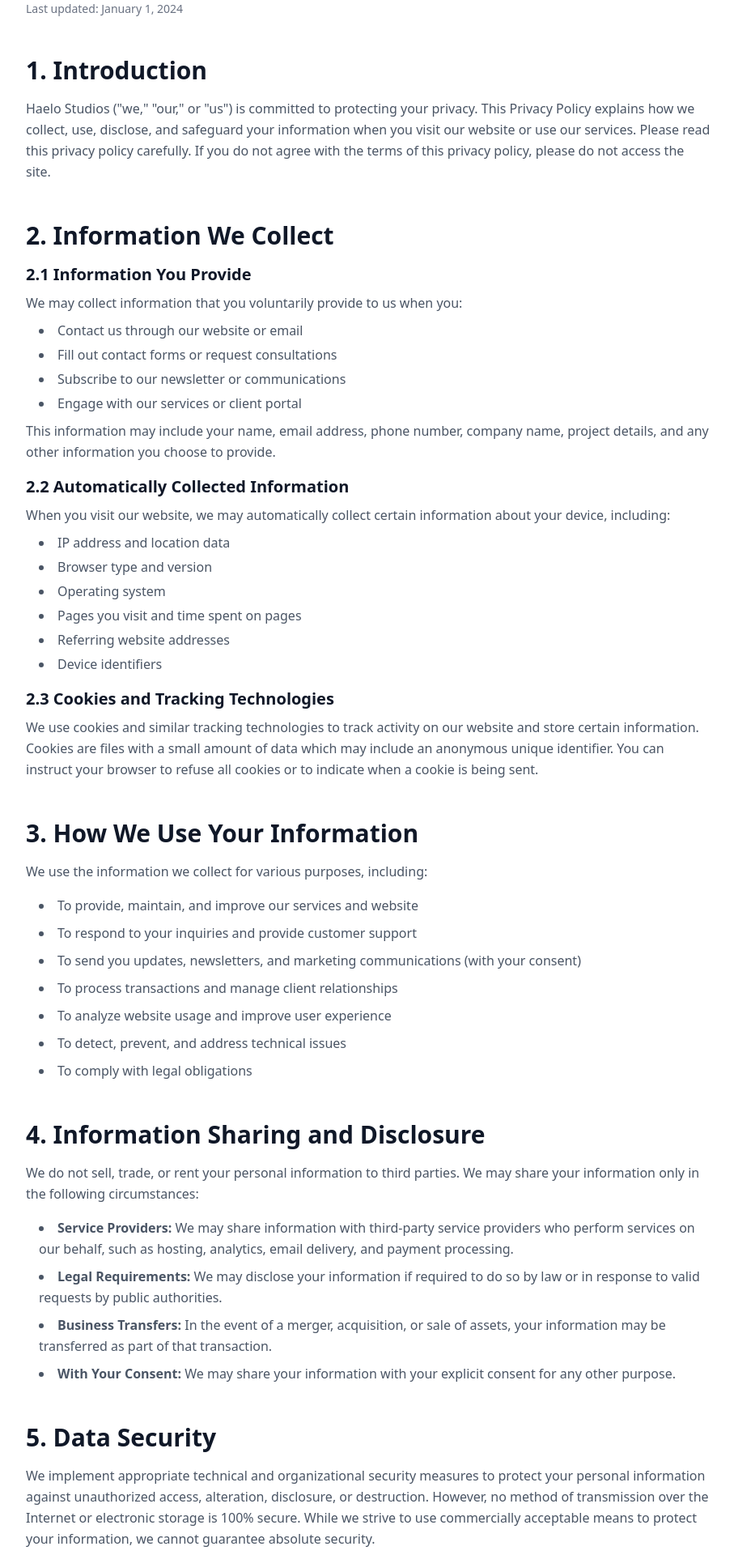
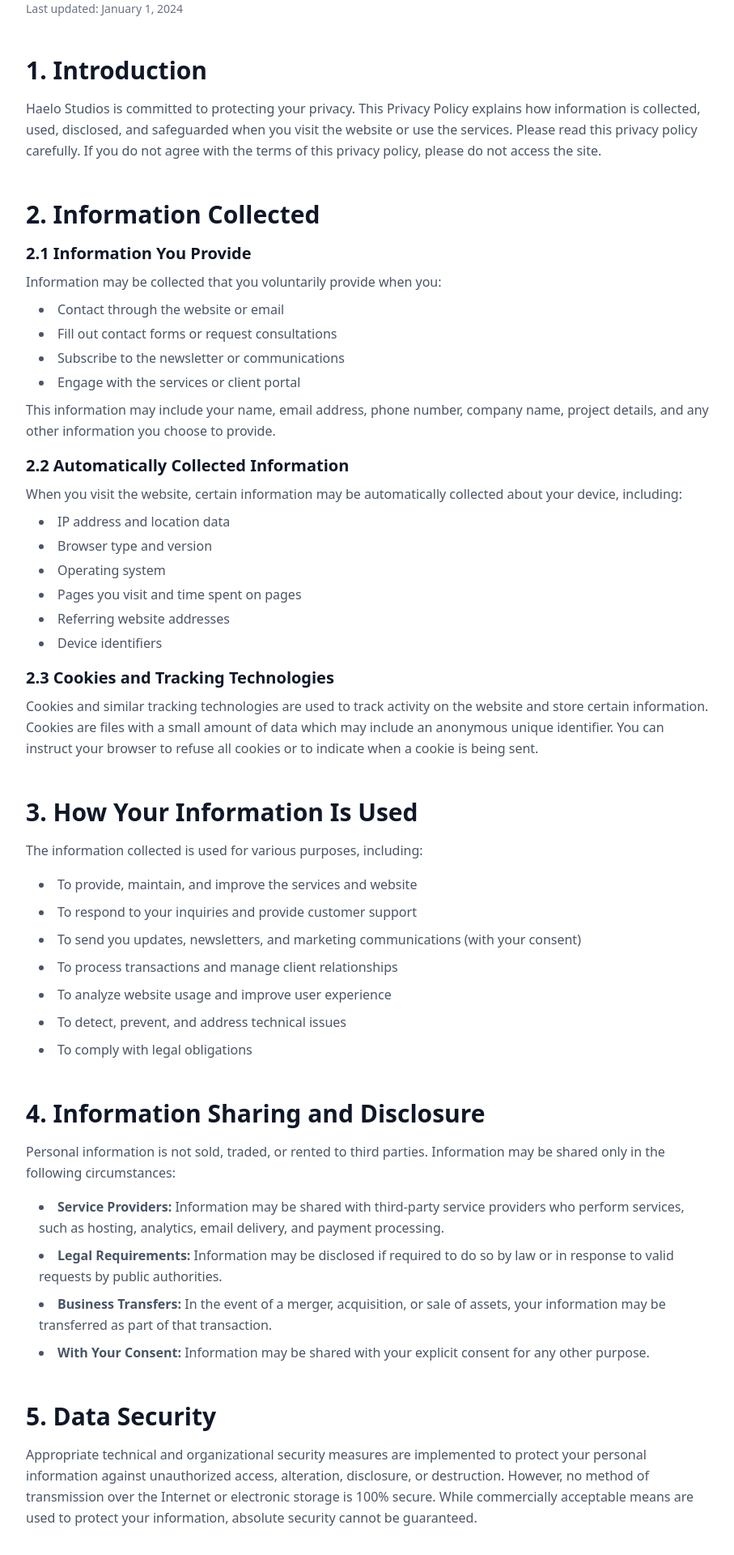
Before and after one commit to hellobunni/haelo, a Next.js app: page /privacy in a window 1280 px wide. Shown: the part 760-2680 px from the top of the page at 81% size, without its empty margins (184-1091 px from the left). Built offline with nearby package versions, Linux system fonts and the light colour scheme; no server answers.

Commit message:
updated copy

```diff
--- a/src/app/(marketing)/privacy/page.tsx
+++ b/src/app/(marketing)/privacy/page.tsx
@@ -7,11 +7,11 @@
 export const metadata: Metadata = {
   title: "Privacy Policy | Haelo Studios",
   description:
-    "Learn how Haelo Studios collects, uses, and protects your personal information. Your privacy matters to us.",
+    "Learn how Haelo Studios collects, uses, and protects your personal information. Your privacy matters.",
   openGraph: {
     title: "Privacy Policy | Haelo Studios",
     description:
-      "Learn how Haelo Studios collects, uses, and protects your personal information. Your privacy matters to us.",
+      "Learn how Haelo Studios collects, uses, and protects your personal information. Your privacy matters.",
     url: `${siteUrl}/privacy`,
     siteName: "Haelo Studios",
     images: [
@@ -29,7 +29,7 @@
     card: "summary_large_image",
     title: "Privacy Policy | Haelo Studios",
     description:
-      "Learn how Haelo Studios collects, uses, and protects your personal information. Your privacy matters to us.",
+      "Learn how Haelo Studios collects, uses, and protects your personal information. Your privacy matters.",
     images: [DARK_LOGO_URL],
   },
 };
--- a/src/app/(marketing)/process/page.tsx
+++ b/src/app/(marketing)/process/page.tsx
@@ -7,7 +7,7 @@
 const { process: processData } = servicesData;
 
 export const metadata: Metadata = {
-  title: "Our Process | Four-Phase Digital Design & Development Approach | Haelo Studios",
+  title: "The Process | Four-Phase Digital Design & Development Approach | Haelo Studios",
   description: processData.header.description,
   openGraph: {
     title: `${processData.header.title} | Haelo Studios`,
--- a/src/app/(marketing)/work/page.tsx
+++ b/src/app/(marketing)/work/page.tsx
@@ -7,7 +7,7 @@
 const { work } = contentData;
 
 export const metadata: Metadata = {
-  title: "Our Work | Portfolio of Digital Design & Development Projects | Haelo Studios",
+  title: "Work | Portfolio of Digital Design & Development Projects | Haelo Studios",
   description: work.hero.description,
   openGraph: {
     title: `${work.hero.title.line1} ${work.hero.title.line2} | Haelo Studios`,
--- a/src/app/layout.tsx
+++ b/src/app/layout.tsx
@@ -14,13 +14,13 @@
 export const metadata: Metadata = {
   title: "Haelo Studios",
   description:
-    "We craft elevated digital experiences for premium brands. Refined design. Smart engineering. Lasting impact.",
+    "Crafting elevated digital experiences for premium brands. Refined design. Smart engineering. Lasting impact.",
   manifest: "/site.webmanifest",
   metadataBase: new URL(siteUrl),
   openGraph: {
     title: "Haelo Studios",
     description:
-      "We craft elevated digital experiences for premium brands. Refined design. Smart engineering. Lasting impact.",
+      "Crafting elevated digital experiences for premium brands. Refined design. Smart engineering. Lasting impact.",
     url: siteUrl,
     siteName: "Haelo Studios",
     images: [
@@ -38,7 +38,7 @@
     card: "summary_large_image",
     title: "Haelo Studios",
     description:
-      "We craft elevated digital experiences for premium brands. Refined design. Smart engineering. Lasting impact.",
+      "Crafted elevated digital experiences for premium brands. Refined design. Smart engineering. Lasting impact.",
     images: [DARK_LOGO_URL],
   },
   icons: {
--- a/src/components/pages/home.tsx
+++ b/src/components/pages/home.tsx
@@ -48,7 +48,7 @@
         ]}
       />
 
-      {/* What We Do - Mini Version */}
+      {/* Services - Mini Version */}
       <WhatWeDoMini />
 
       {/* Selected Works */}
--- a/src/components/pages/privacy.tsx
+++ b/src/components/pages/privacy.tsx
@@ -12,7 +12,7 @@
         variant="standard"
         badge={{ text: "Privacy Policy", icon: "Shield" }}
         title={{ line1: "Your Privacy", line2: "Matters" }}
-        description="Committed to protecting your privacy and ensuring transparency about how I collect, use, and safeguard your information."
+        description="Committed to protecting your privacy and ensuring transparency about how information is collected, used, and safeguarded."
         badgeVariant="blank"
         maxWidth="max-w-5xl"
         blobs={[
@@ -51,19 +51,19 @@
                   1. Introduction
                 </h2>
                 <p className="text-gray-600 leading-relaxed">
-                  Haelo Studios ("we," "our," or "us") is committed to protecting
-                  your privacy. This Privacy Policy explains how we collect, use,
-                  disclose, and safeguard your information when you visit our
-                  website or use our services. Please read this privacy policy
+                  Haelo Studios is committed to protecting
+                  your privacy. This Privacy Policy explains how information is collected, used,
+                  disclosed, and safeguarded when you visit the
+                  website or use the services. Please read this privacy policy
                   carefully. If you do not agree with the terms of this privacy
                   policy, please do not access the site.
                 </p>
               </section>
 
-              {/* Information We Collect */}
+              {/* Information Collected */}
               <section>
                 <h2 className="text-3xl font-bold text-gray-900 mb-4">
-                  2. Information We Collect
+                  2. Information Collected
                 </h2>
                 <div className="space-y-4 text-gray-600 leading-relaxed">
                   <div>
@@ -71,14 +71,13 @@
                       2.1 Information You Provide
                     </h3>
                     <p>
-                      We may collect information that you voluntarily provide to
-                      us when you:
+                      Information may be collected that you voluntarily provide when you:
                     </p>
                     <ul className="list-disc list-inside ml-4 mt-2 space-y-1">
-                      <li>Contact us through our website or email</li>
+                      <li>Contact through the website or email</li>
                       <li>Fill out contact forms or request consultations</li>
-                      <li>Subscribe to our newsletter or communications</li>
-                      <li>Engage with our services or client portal</li>
+                      <li>Subscribe to the newsletter or communications</li>
+                      <li>Engage with the services or client portal</li>
                     </ul>
                     <p className="mt-2">
                       This information may include your name, email address, phone
@@ -91,8 +90,8 @@
                       2.2 Automatically Collected Information
                     </h3>
                     <p>
-                      When you visit our website, we may automatically collect
-                      certain information about your device, including:
+                      When you visit the website, certain information may be automatically collected
+                      about your device, including:
                     </p>
                     <ul className="list-disc list-inside ml-4 mt-2 space-y-1">
                       <li>IP address and location data</li>
@@ -108,8 +107,8 @@
                       2.3 Cookies and Tracking Technologies
                     </h3>
                     <p>
-                      We use cookies and similar tracking technologies to track
-                      activity on our website and store certain information.
+                      Cookies and similar tracking technologies are used to track
+                      activity on the website and store certain information.
                       Cookies are files with a small amount of data which may
                       include an anonymous unique identifier. You can instruct
                       your browser to refuse all cookies or to indicate when a
@@ -119,18 +118,18 @@
                 </div>
               </section>
 
-              {/* How We Use Your Information */}
+              {/* How Your Information Is Used */}
               <section>
                 <h2 className="text-3xl font-bold text-gray-900 mb-4">
-                  3. How We Use Your Information
+                  3. How Your Information Is Used
                 </h2>
                 <p className="text-gray-600 leading-relaxed mb-4">
-                  We use the information we collect for various purposes,
+                  The information collected is used for various purposes,
                   including:
                 </p>
                 <ul className="list-disc list-inside ml-4 space-y-2 text-gray-600 leading-relaxed">
                   <li>
-                    To provide, maintain, and improve our services and website
+                    To provide, maintain, and improve the services and website
                   </li>
                   <li>To respond to your inquiries and provide customer support</li>
                   <li>To send you updates, newsletters, and marketing communications (with your consent)</li>
@@ -148,20 +147,19 @@
                 </h2>
                 <div className="space-y-4 text-gray-600 leading-relaxed">
                   <p>
-                    We do not sell, trade, or rent your personal information to
-                    third parties. We may share your information only in the
+                    Personal information is not sold, traded, or rented to
+                    third parties. Information may be shared only in the
                     following circumstances:
                   </p>
                   <ul className="list-disc list-inside ml-4 space-y-2">
                     <li>
-                      <strong>Service Providers:</strong> We may share information
-                      with third-party service providers who perform services on
-                      our behalf, such as hosting, analytics, email delivery, and
+                      <strong>Service Providers:</strong> Information may be shared
+                      with third-party service providers who perform services, such as hosting, analytics, email delivery, and
                       payment processing.
                     </li>
                     <li>
-                      <strong>Legal Requirements:</strong> We may disclose your
-                      information if required to do so by law or in response to
+                      <strong>Legal Requirements:</strong> Information may be disclosed
+                      if required to do so by law or in response to
                       valid requests by public authorities.
                     </li>
                     <li>
@@ -170,8 +168,8 @@
                       be transferred as part of that transaction.
                     </li>
                     <li>
-                      <strong>With Your Consent:</strong> We may share your
-                      information with your explicit consent for any other purpose.
+                      <strong>With Your Consent:</strong> Information may be shared
+                      with your explicit consent for any other purpose.
                     </li>
                   </ul>
                 </div>
@@ -183,13 +181,13 @@
                   5. Data Security
                 </h2>
                 <p className="text-gray-600 leading-relaxed">
-                  We implement appropriate technical and organizational security
-                  measures to protect your personal information against
+                  Appropriate technical and organizational security
+                  measures are implemented to protect your personal information against
                   unauthorized access, alteration, disclosure, or destruction.
                   However, no method of transmission over the Internet or
-                  electronic storage is 100% secure. While we strive to use
-                  commercially acceptable means to protect your information, we
-                  cannot guarantee absolute security.
+                  electronic storage is 100% secure. While commercially acceptable means are used
+                  to protect your information,
+                  absolute security cannot be guaranteed.
                 </p>
               </section>
 
@@ -225,12 +223,12 @@
                   </li>
                   <li>
                     <strong>Withdraw Consent:</strong> The right to withdraw
-                    consent where we rely on consent to process your information
+                    consent where consent is relied upon to process your information
                   </li>
                 </ul>
                 <p className="mt-4 text-gray-600 leading-relaxed">
-                  To exercise these rights, please contact us using the
-                  information provided in the "Contact Us" section below.
+                  To exercise these rights, please contact using the
+                  information provided in the "Contact" section below.
                 </p>
               </section>
 
@@ -240,11 +238,11 @@
                   7. Third-Party Links
                 </h2>
                 <p className="text-gray-600 leading-relaxed">
-                  Our website may contain links to third-party websites or
-                  services that are not owned or controlled by Haelo Studios. We
-                  are not responsible for the privacy practices of these
-                  third-party sites. We encourage you to review the privacy
-                  policies of any third-party sites you visit.
+                  The website may contain links to third-party websites or
+                  services that are not owned or controlled by Haelo Studios. The
+                  privacy practices of these
+                  third-party sites are not the responsibility of Haelo Studios. Reviewing the privacy
+                  policies of any third-party sites you visit is encouraged.
                 </p>
               </section>
 
@@ -254,10 +252,10 @@
                   8. Children's Privacy
                 </h2>
                 <p className="text-gray-600 leading-relaxed">
-                  Our services are not directed to individuals under the age of
-                  18. We do not knowingly collect personal information from
-                  children. If you become aware that a child has provided us with
-                  personal information, please contact us, and we will take steps
+                  The services are not directed to individuals under the age of
+                  18. Personal information is not knowingly collected from
+                  children. If you become aware that a child has provided
+                  personal information, please contact, and steps will be taken
                   to delete such information.
                 </p>
               </section>
@@ -268,21 +266,21 @@
                   9. Changes to This Privacy Policy
                 </h2>
                 <p className="text-gray-600 leading-relaxed">
-                  We may update our Privacy Policy from time to time. We will
-                  notify you of any changes by posting the new Privacy Policy on
+                  The Privacy Policy may be updated from time to time. You will
+                  be notified of any changes by posting the new Privacy Policy on
                   this page and updating the "Last updated" date. You are advised
                   to review this Privacy Policy periodically for any changes.
                 </p>
               </section>
 
-              {/* Contact Us */}
+              {/* Contact */}
               <section>
                 <h2 className="text-3xl font-bold text-gray-900 mb-4">
-                  10. Contact Us
+                  10. Contact
                 </h2>
                 <p className="text-gray-600 leading-relaxed mb-4">
-                  If you have any questions about this Privacy Policy or our
-                  privacy practices, please contact us:
+                  If you have any questions about this Privacy Policy or
+                  privacy practices, please contact:
                 </p>
                 <div className="bg-gray-50 rounded-lg p-6 space-y-2 text-gray-600">
                   <p>
--- a/src/components/pages/work.tsx
+++ b/src/components/pages/work.tsx
@@ -109,8 +109,7 @@
               </span>
             </h2>
             <p className="text-xl text-gray-300 mb-10">
-              Let's discuss how we can bring your vision to life with our proven
-              approach.
+              Discuss how a proven approach can bring your vision to life.
             </p>
             <Link href="/contact">
               <Button
--- a/src/components/process/ProcessStep.tsx
+++ b/src/components/process/ProcessStep.tsx
@@ -59,7 +59,7 @@
           <div className="grid md:grid-cols-2 gap-8 mb-8">
             <div>
               <h4 className="text-sm font-semibold text-gray-900 mb-4 uppercase tracking-wide">
-                What We Do
+                Activities
               </h4>
               <ul className="space-y-3">
                 {step.details.map((detail) => (
--- a/src/lib/data/services.json
+++ b/src/lib/data/services.json
@@ -1,21 +1,21 @@
 {
   "hero": {
     "badge": {
-      "text": "Our Services",
+      "text": "Services",
       "icon": "Sparkles"
     },
     "title": {
-      "line1": "What We Offer"
+      "line1": "Services"
     },
     "description": "Comprehensive digital solutions that blend strategy, design, and engineering to create exceptional experiences that drive real business results."
   },
   "process": {
     "header": {
       "badge": {
-        "text": "How We Work",
+        "text": "How Things Work",
         "icon": "Sparkles"
       },
-      "title": "Our Process",
+      "title": "The Process",
       "description": "Four distinct phases, each meticulously designed to elevate your brand from concept to market-leading digital presence."
     },
     "steps": [
@@ -23,7 +23,7 @@
         "number": "01",
         "title": "Discovery",
         "subtitle": "Understanding Your Vision",
-        "description": "We begin by immersing ourselves in your brand universe. Through strategic conversations and research, we uncover what makes your brand unique and identify opportunities for digital excellence.",
+        "description": "The process begins by immersing in the brand universe. Through strategic conversations and research, what makes the brand unique is uncovered and opportunities for digital excellence are identified.",
         "icon": "Search",
         "color": "jordy-blue",
         "details": [
@@ -44,7 +44,7 @@
         "number": "02",
         "title": "Design",
         "subtitle": "Crafting Your Experience",
-        "description": "Where strategy meets aesthetics. We translate insights into elegant interfaces, creating design systems that are both beautiful and purposeful—every pixel placed with intention.",
+        "description": "Where strategy meets aesthetics. Insights are translated into elegant interfaces, creating design systems that are both beautiful and purposeful—every pixel placed with intention.",
         "icon": "Palette",
         "color": "jordy-blue",
         "details": [
@@ -61,7 +61,7 @@
         "number": "03",
         "title": "Build",
         "subtitle": "Engineering Excellence",
-        "description": "Precision in code. We craft performant, scalable solutions using modern technologies. Every line of code is written with care, tested thoroughly, and optimized for speed.",
+        "description": "Precision in code. Performant, scalable solutions are crafted using modern technologies. Every line of code is written with care, tested thoroughly, and optimized for speed.",
         "icon": "Code",
         "color": "jordy-blue",
         "details": [
@@ -82,7 +82,7 @@
         "number": "04",
         "title": "Optimize",
         "subtitle": "Continuous Growth",
-        "description": "Launch is just the beginning. We monitor, analyze, and refine—ensuring your digital presence not only performs but evolves with your business goals.",
+        "description": "Launch is just the beginning. Monitoring, analyzing, and refining ensures the digital presence not only performs but evolves with business goals.",
         "icon": "TrendingUp",
         "color": "jordy-blue",
         "details": [
@@ -104,7 +104,7 @@
   "metrics": {
     "header": {
       "title": "Proven Results",
-      "description": "Numbers that speak to our commitment to excellence and client success."
+      "description": "Numbers that speak to a commitment to excellence and client success."
     },
     "items": [
       {
@@ -142,7 +142,7 @@
       "line1": "Ready to Start Your",
       "line2": "Digital Journey?"
     },
-    "description": "Let's discuss how our proven process can transform your vision into a digital experience that drives real business results.",
+    "description": "Discuss how a proven process can transform your vision into a digital experience that drives real business results.",
     "buttons": {
       "primary": {
         "text": "Schedule a Discovery Call",
@@ -150,7 +150,7 @@
         "icon": "Calendar"
       },
       "secondary": {
-        "text": "Send Us a Message",
+        "text": "Send a Message",
         "href": "/contact",
         "icon": "MessageCircle"
       }
@@ -173,7 +173,7 @@
   "approachSteps": [
     {
       "title": "Discovery",
-      "desc": "We dive deep into your brand, goals, and user needs."
+      "desc": "Diving deep into brand, goals, and user needs."
     },
     {
       "title": "Design",
@@ -191,10 +191,10 @@
   "services": {
     "header": {
       "badge": {
-        "text": "Our Services",
+        "text": "Services",
         "icon": "Sparkles"
       },
-      "title": "What We Offer",
+      "title": "Services",
       "description": "Boutique digital-engineering studio blending aesthetics + tech to build brands that stand out"
     },
     "items": [
@@ -228,7 +228,7 @@
         "number": "03",
         "icon": "Users",
         "title": "UX Strategy & Research",
-        "description": "User journeys informed by data, crafted for conversion and delight. We dig deep to understand your users and create experiences that resonate.",
+        "description": "User journeys informed by data, crafted for conversion and delight. Deep research into user needs creates experiences that resonate.",
         "features": [
           "User Research & Testing",
           "Journey Mapping",
@@ -253,7 +253,7 @@
     ],
     "cta": {
       "title": "Not sure what you need?",
-      "description": "We offer complimentary discovery calls to discuss your project and recommend the perfect solution for your needs.",
+      "description": "Complimentary discovery calls are available to discuss projects and recommend the perfect solution for your needs.",
       "button": {
         "text": "Schedule a Free Consultation",
         "href": "/contact"
```
Also changed, not shown: src/components/pages/contact.tsx (+5 -6 lines), src/lib/data/about.json (+14 -14 lines), src/lib/data/content.json (+20 -20 lines).
